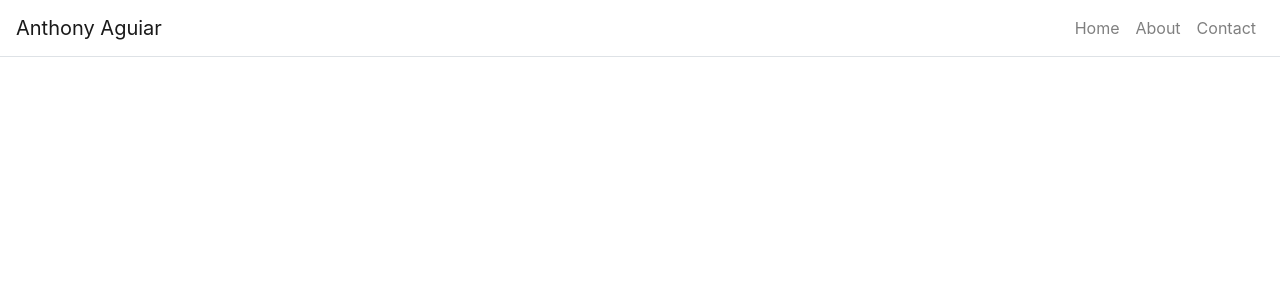
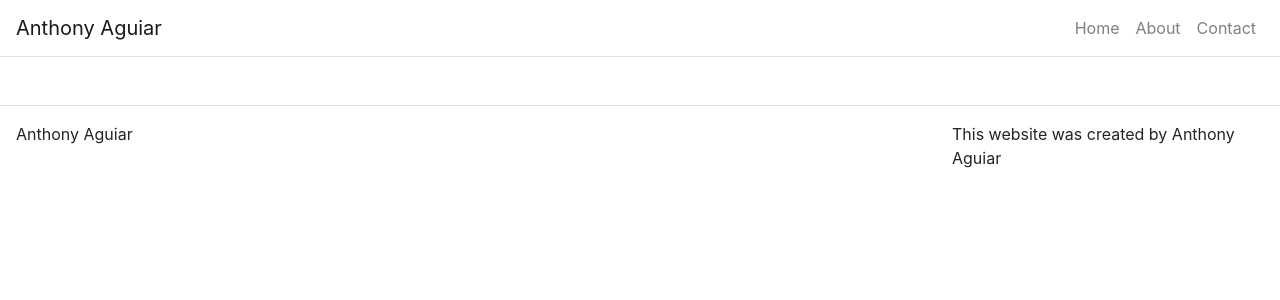
Before and after one commit to EpicGibbon/react_portfolio, a React (Create React App) app: page / in a window 1280 px wide. Shown: the top 300 px of the page. Built offline with nearby package versions, Linux system fonts and the light colour scheme.

Commit message:
footer done

```diff
--- a/src/App.js
+++ b/src/App.js
@@ -4,6 +4,7 @@
 import Navbar from 'react-bootstrap/Navbar';
 import Nav from 'react-bootstrap/Nav';
 import './App.css';
+import Footer from '../src/Components/Footer'
 
 class App extends React.Component {
 
@@ -47,6 +48,9 @@
               </Nav>
             </Navbar.Collapse>
           </Navbar>
+
+
+          <Footer />
         </Container>
       </Router>
     );
--- /dev/null
+++ b/src/Components/Footer.js
@@ -0,0 +1,22 @@
+import React from 'react';
+import Container from 'react-bootstrap/Container';
+import Row from 'react-bootstrap/Row';
+import Col from 'react-bootstrap/Col';
+
+export default function Footer() {
+
+    return(
+        <footer className="mt-5">
+            <Container fluid={true}>
+                <Row className="border-top justify-content-between p-3">
+                    <Col className="p-0" md={3} small={12}>
+                        Anthony Aguiar
+                    </Col>
+                    <Col className="p-0 d-flex justify-content-end" md={3}>
+                    This website was created by Anthony Aguiar
+                    </Col>
+                </Row>
+            </Container>
+        </footer>
+    );
+}
```
